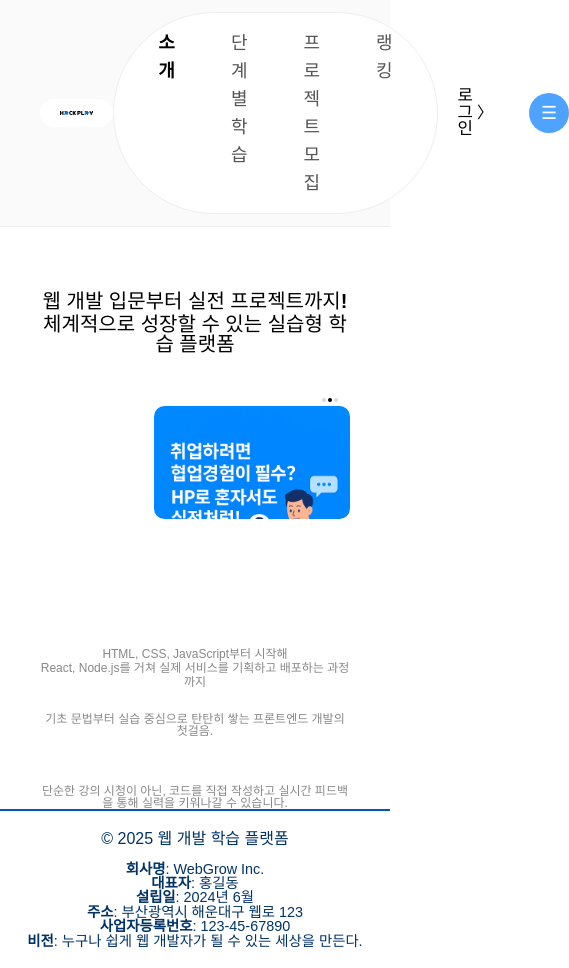
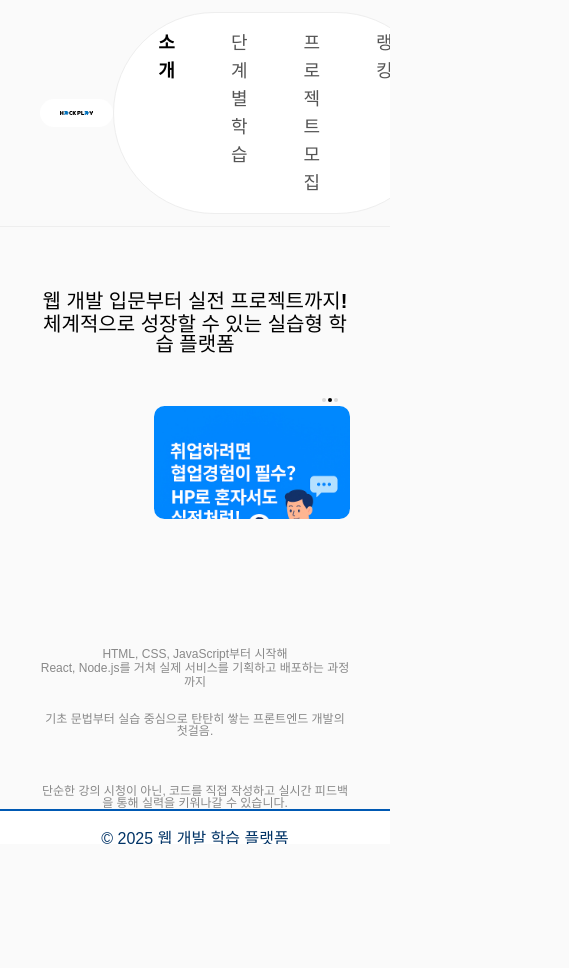
Before and after one commit to hackathon-education/hackplay_front, a React (Vite) app: page / in a window 390 px wide. Shown: the whole page, 569 px wide, since content can reach past the window. After the commit the page ends 844 px from the top, so only its background shows below. Built offline with nearby package versions, Linux system fonts and the light colour scheme; a web font is replaced by a local one.

Commit message:
💄 design: 전역 스타일 개선 및 기본 설정 추가 (#14)
- global.css에 본문 색상 및 배경색 추가
- 텍스트 줄바꿈 및 box-sizing: border-box로 기본 설정
- 모바일 터치 시 하이라이트 제거 설정 추가

```diff
--- a/src/global.css
+++ b/src/global.css
@@ -8,9 +8,26 @@
 html,
 body {
   font-family: 'FreesentationVF', sans-serif;
+
+  color: var(--color-black);
+  background-color: var(--color-gray-50);
+
+  height: 100%;
+  margin: 0;
+  box-sizing: border-box;
+
+  overflow-wrap: break-word; /* 긴 단어 줄바꿈 */
+  overflow-x: hidden;
   -webkit-font-smoothing: antialiased;
   -moz-osx-font-smoothing: grayscale;
-  color: var(--color-black);
+  -webkit-text-size-adjust: 100%; /* iOS/Safari에서 텍스트 자동 확대 방지 */
+}
+
+*,
+*::before,
+*::after {
+  box-sizing: inherit;
+  -webkit-tap-highlight-color: transparent; /* 모바일 터치 시 하이라이트 제거 */
 }
 
 h1,
```
